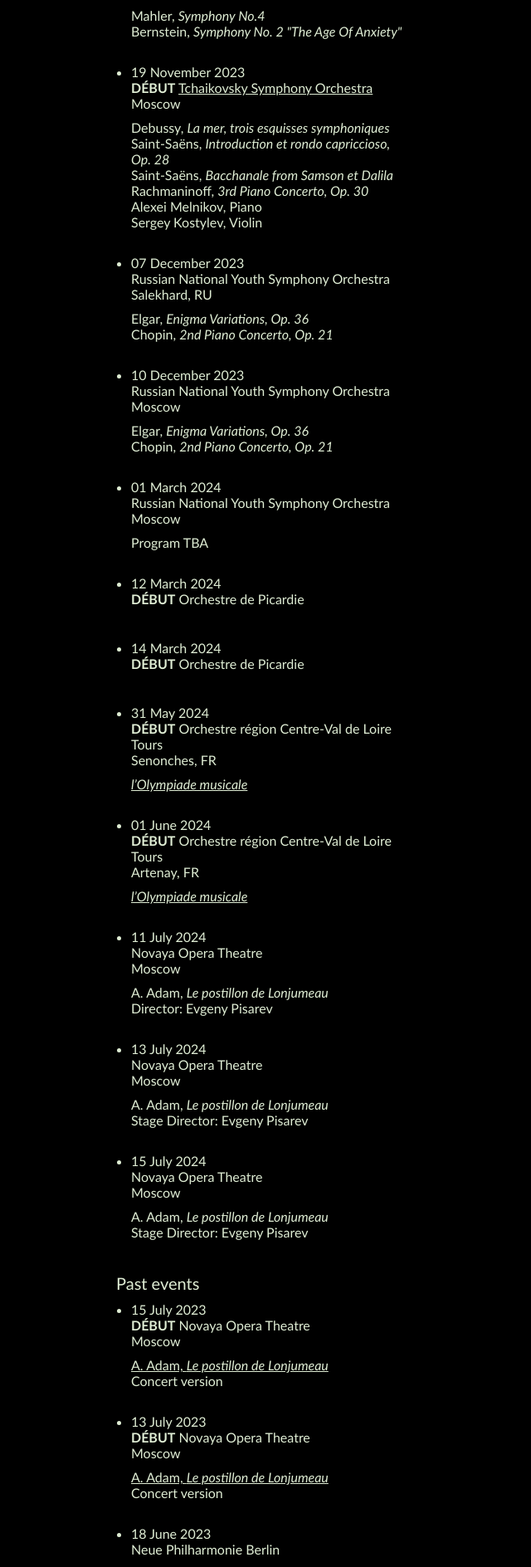
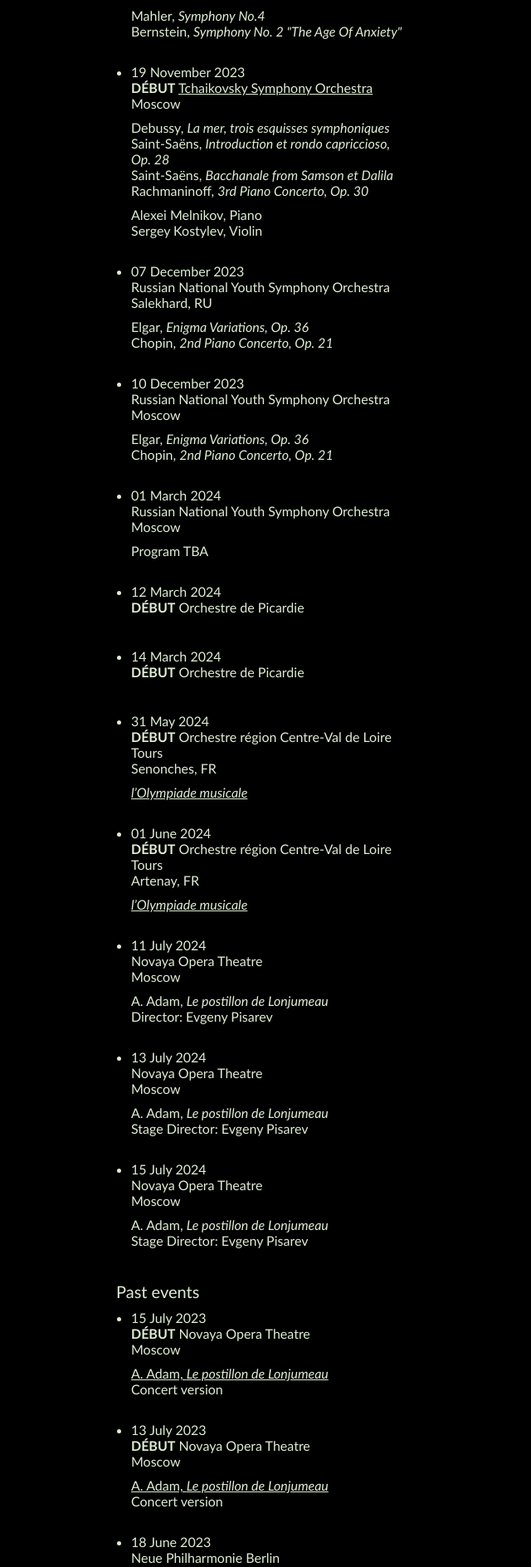
Before and after one commit to martincadoux/clementnonciaux.com, a Jekyll site: the page built from _pages/calendar.html, in a window 1280 px wide. Shown: the part 660-2548 px from the top of the page at 83% size, without its empty margins (0-640 px from the left). Built offline with Jekyll 4.4.1, drawn with Linux system fonts in a browser that asks for light colours.

Commit message:
Add soloist field to events

```diff
--- a/_data/events.yml
+++ b/_data/events.yml
@@ -78,6 +78,7 @@
     Saint-Saëns, *Introduction et rondo capriccioso, Op. 28*
     Saint-Saëns, *Bacchanale from Samson et Dalila*
     Rachmaninoff, *3rd Piano Concerto, Op. 30*
+  soloist: |-
     Alexei Melnikov, Piano
     Sergey Kostylev, Violin
 
--- a/_includes/events.html
+++ b/_includes/events.html
@@ -7,7 +7,10 @@
       {{ item.date | date_to_long_string }}
     </time>
     <p class="events__location">{{ item.location | markdownify }}</p>
-    <div class="events__program">{{ item.program | markdownify }}</div>
+    <div class="events__program events__content">{{ item.program | markdownify }}</div>
+    {% if item.soloist %}
+    <div class="events__soloist events__content">{{ item.soloist | markdownify }}</div>
+    {% endif %}
   </li>
   {% endfor %}
 </ul>
--- a/_sass/components/_events.scss
+++ b/_sass/components/_events.scss
@@ -9,7 +9,7 @@
     font-weight: 500;
   }
 
-  &__program {
+  &__content {
     margin-block-start: 1rem;
   }
 }
```
